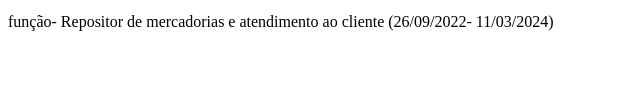
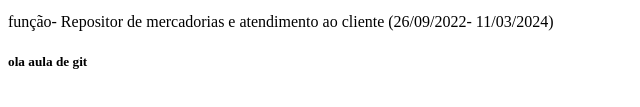
Before and after one commit to Annik335/cursoIOS, a plain HTML site: page AULAS02/index.html in a window 1280 px wide. Shown: the part 629-736 px from the top of the page, 0-640 px from the left. Drawn offline with Linux system fonts and the light colour scheme.

Commit message:
inseri um h5 no index.html AULA02

```diff
--- a/AULAS02/index.html
+++ b/AULAS02/index.html
@@ -30,6 +30,7 @@
 <p>ORGANIZAÇÃO FARMACEUTICA NAKANO LTDA</p>
 <p>função- Repositor de mercadorias e atendimento ao cliente (26/09/2022- 11/03/2024)</p>
 
+<h5>ola aula de git</h5>
 
 </body>
 </html>
```
